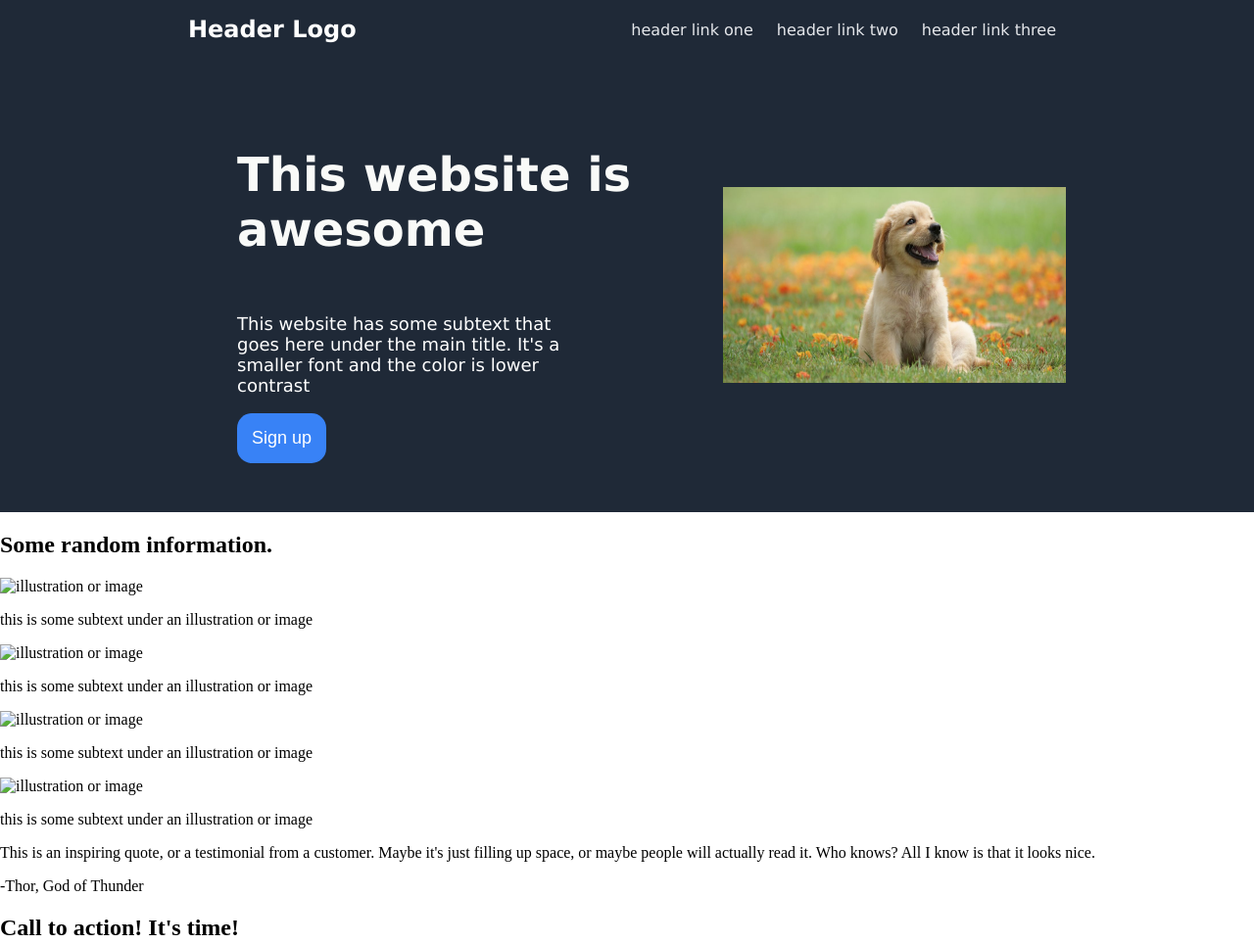
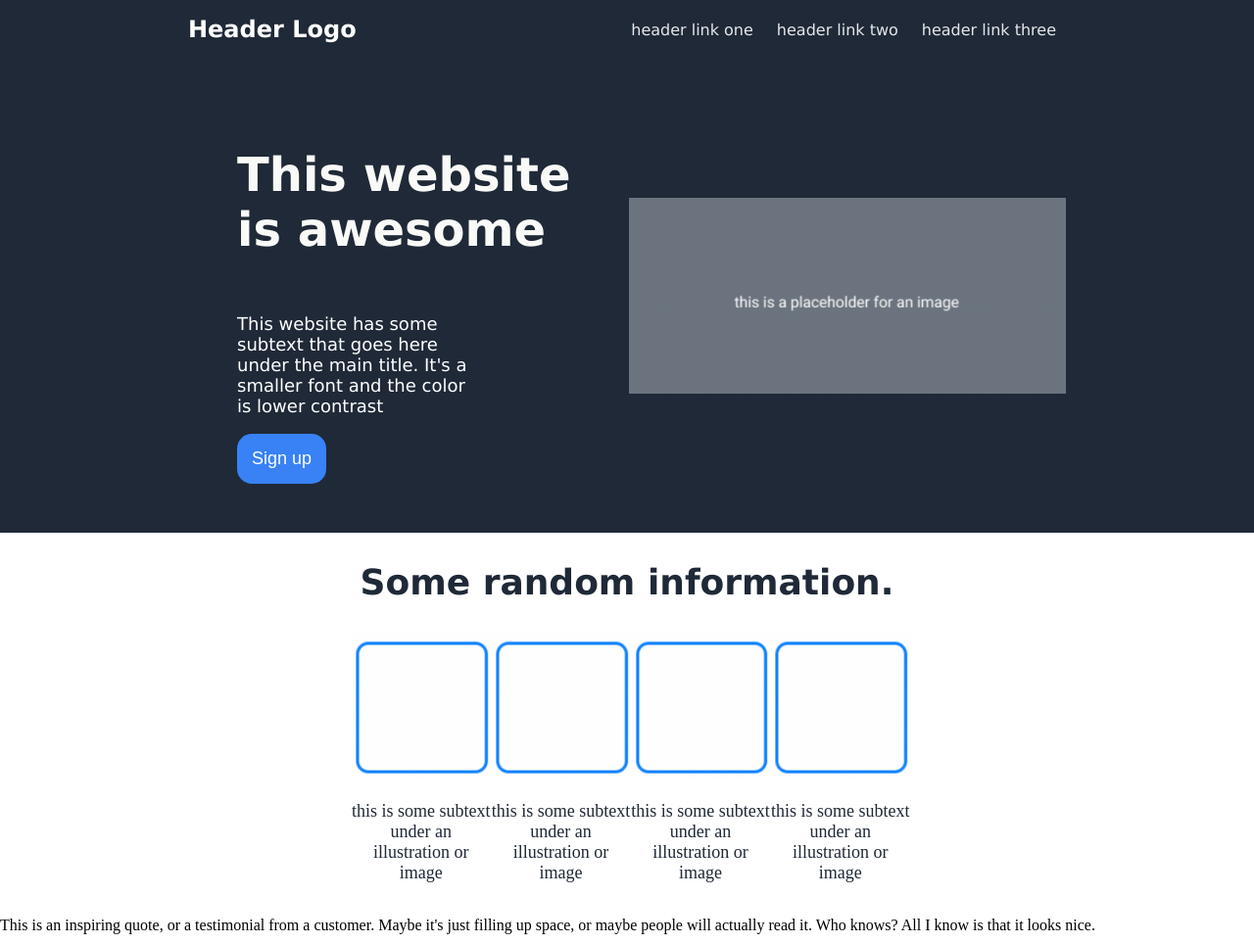
Before and after one commit to brandonngithub/landing-page, a plain HTML site: page index.html in a window 1280 px wide. Shown: the top 964 px of the page at 98% size. Drawn offline with Linux system fonts and the light colour scheme.

Commit message:
complete middle2 styling

```diff
--- a/index.html
+++ b/index.html
@@ -23,19 +23,29 @@
                 It's a smaller font and the color is lower contrast</p>
             <button class="middle1button">Sign up</button>
         </div>
-        <img src="dog.jpeg" alt="this is a placeholder for an image" height="200px" width="350px">
+        <img src="placeholder1.png" alt="this is a placeholder for an image" height="200px" width="auto">
     </div>
 
     <div class="middle2">
-        <h2>Some random information.</h2>
-        <img src="" alt="illustration or image">
-        <p>this is some subtext under an illustration or image</p>
-        <img src="" alt="illustration or image">
-        <p>this is some subtext under an illustration or image</p>
-        <img src="" alt="illustration or image">
-        <p>this is some subtext under an illustration or image</p>
-        <img src="" alt="illustration or image">
-        <p>this is some subtext under an illustration or image</p>
+        <h2 class="middle2h2">Some random information.</h2>
+        <div class="randomInfo">
+            <div class="info1">
+                <img class="infoPic" src="placeholder2.png" alt="illustration or image" height="150px" width="auto">
+                <p class="infoText">this is some subtext under an illustration or image</p>
+            </div>
+            <div class="info2">
+                <img class="infoPic" src="placeholder2.png" alt="illustration or image" height="150px" width="auto">
+                <p class="infoText">this is some subtext under an illustration or image</p>
+            </div>
+            <div class="info3">
+                <img class="infoPic" src="placeholder2.png" alt="illustration or image" height="150px" width="auto">
+                <p class="infoText">this is some subtext under an illustration or image</p>
+            </div>
+            <div class="info4">
+                <img class="infoPic" src="placeholder2.png" alt="illustration or image" height="150px" width="auto">
+                <p class="infoText">this is some subtext under an illustration or image</p>
+            </div>
+        </div>
     </div>
 
     <div class="middle3">
--- a/style.css
+++ b/style.css
@@ -68,3 +68,27 @@ img {
     border-radius: 15px 15px;
     padding: 15px;
 }
+
+/** middle2 styling **/
+.middle2 {
+    display: flex;
+    flex-direction: column;
+}
+
+.middle2h2 {
+    font-family: Verdana, Geneva, Tahoma, sans-serif;
+    font-size: 36px;
+    color: #1F2937;
+    align-self: center;
+}
+
+.randomInfo {
+    display: flex;
+    justify-content: space-between;
+    align-items: center;
+    padding-left: 28%;
+    padding-right: 28%;
+    color: #1F2937;
+    font-size: 18px;
+    text-align: center;
+}
```
Also changed, not shown: dog.jpeg (deleted), placeholder1.png (added), placeholder2.png (added).
